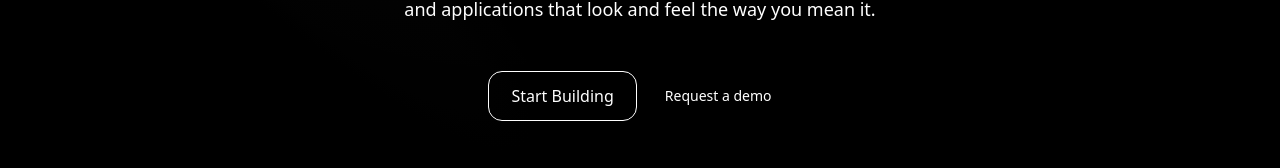
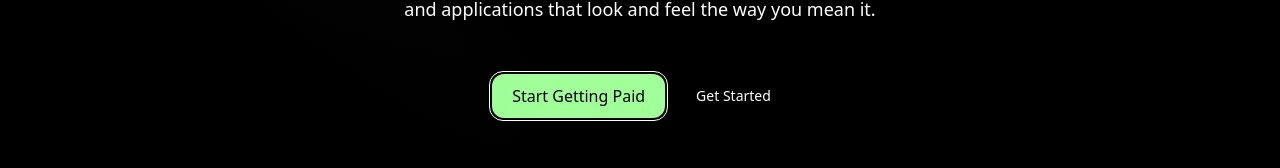
Before and after one commit to saarang2003/Coiny, a React (Vite) app in the folder client/: page / in a window 1280 px wide. Shown: the part 559-727 px from the top of the page. Built offline with nearby package versions, Linux system fonts and the light colour scheme.

Commit message:
added few changes

```diff
--- a/client/src/components/hero-section-1.tsx
+++ b/client/src/components/hero-section-1.tsx
@@ -138,10 +138,10 @@ export function HeroSection() {
                     <Button
                       asChild
                       size="lg"
-                      className="rounded-xl px-5 text-base"
+                      className="rounded-xl bg-[#A0FF99] text-black px-5 text-base"
                     >
                       <Link to="#link">
-                        <span className="text-nowrap">Start Building</span>
+                        <span className="text-nowrap">Start Getting Paid</span>
                       </Link>
                     </Button>
                   </div>
@@ -153,7 +153,7 @@ export function HeroSection() {
                     className="h-10.5 rounded-xl px-5"
                   >
                     <Link to="#link">
-                      <span className="text-nowrap">Request a demo</span>
+                      <span className="text-nowrap">Get Started</span>
                     </Link>
                   </Button>
                 </AnimatedGroup>
```
Also changed, not shown: 1 other file (tests, documents, lock files or other folders).
